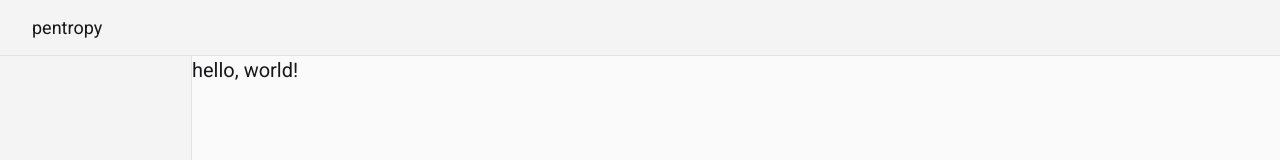
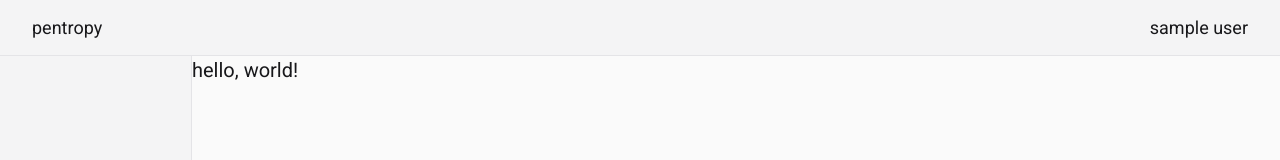
Before and after one commit to mathletedev/pentropy, a Next.js app: page / in a window 1280 px wide. Shown: the top 160 px of the page. Built offline with nearby package versions, Linux system fonts and the light colour scheme; no server answers; sample sign-in values are in the browser's storage.

Commit message:
next auth signin working

```diff
--- /dev/null
+++ b/src/components/common/Loading.tsx
@@ -0,0 +1,5 @@
+import { FC, Fragment } from "react";
+
+const Loading: FC = () => <Fragment></Fragment>;
+
+export default Loading;
--- a/src/components/Layout.tsx
+++ b/src/components/navigation/Layout.tsx
@@ -1,10 +1,18 @@
+import { useSession } from "next-auth/client";
 import Head from "next/head";
+import { useRouter } from "next/router";
 import { FC, Fragment } from "react";
+import Loading from "../common/Loading";
 
 const Layout: FC = ({ children }) => {
-	const loggedIn = true;
+	const [session, loading] = useSession();
+	const { push } = useRouter();
 
-	if (!loggedIn) return <Fragment>{children}</Fragment>;
+	if (!loading && !session) {
+		push("/api/auth/signin");
+
+		return <Loading />;
+	}
 
 	return (
 		<Fragment>
@@ -13,6 +21,10 @@ const Layout: FC = ({ children }) => {
 			</Head>
 			<nav className="h-14 flex items-center px-8 border-b navbar">
 				<div className="text-lg">pentropy</div>
+				<div className="flex-grow"></div>
+				{!loading && session?.user && (
+					<div className="text-lg">{session.user?.name?.toLowerCase()}</div>
+				)}
 			</nav>
 			<aside className="fixed h-screen w-48 border-r navbar"></aside>
 			<div className="ml-48">{children}</div>
--- a/src/pages/_app.tsx
+++ b/src/pages/_app.tsx
@@ -1,6 +1,6 @@
-import { AppProps } from "next/dist/shared/lib/router/router";
+import { AppProps } from "next/app";
 import { FC } from "react";
-import Layout from "../components/Layout";
+import Layout from "../components/navigation/Layout";
 import "../globals.css";
 
 const _App: FC<AppProps> = ({ Component, pageProps }) => (
```
Also changed, not shown: 1 other file (tests, documents, lock files or other folders).
